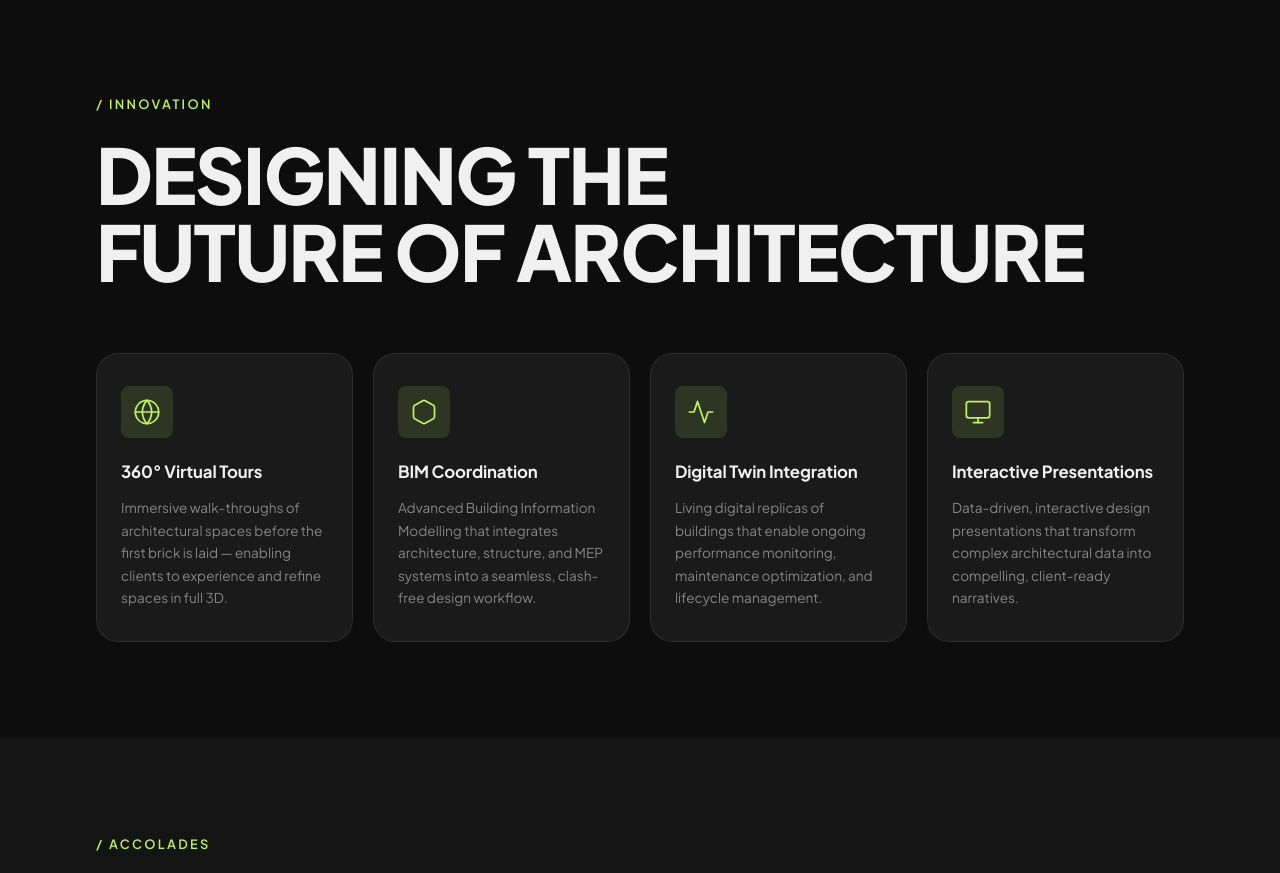
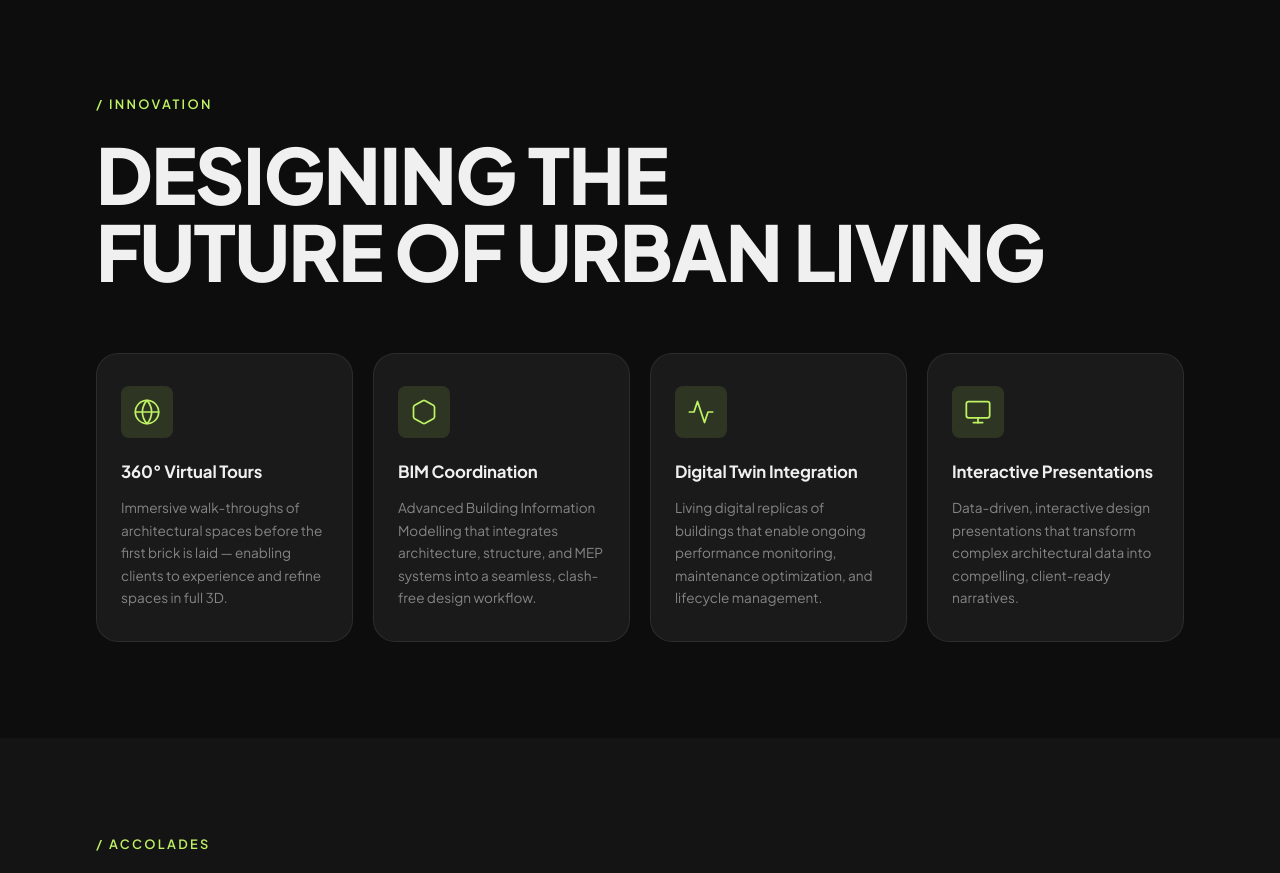
Before and after one commit to kaushikshiningcloud-lang/Architect-new, a plain HTML site: page index.html in a window 1280 px wide. Shown: the part 6200-7073 px from the top of the page. Drawn offline with Linux system fonts and the light colour scheme.

Commit message:
Update Innovation section heading to FUTURE OF URBAN LIVING

```diff
--- a/index.html
+++ b/index.html
@@ -291,7 +291,7 @@
         <div class="container">
             <div class="innovation-header reveal">
                 <p class="section-eyebrow">/ Innovation</p>
-                <h2 class="section-title">DESIGNING THE<br />FUTURE OF ARCHITECTURE</h2>
+                <h2 class="section-title">DESIGNING THE<br />FUTURE OF URBAN LIVING</h2>
             </div>
             <div class="innovation-grid">
                 <div class="innovation-card reveal" style="--delay:0.05s">
```
